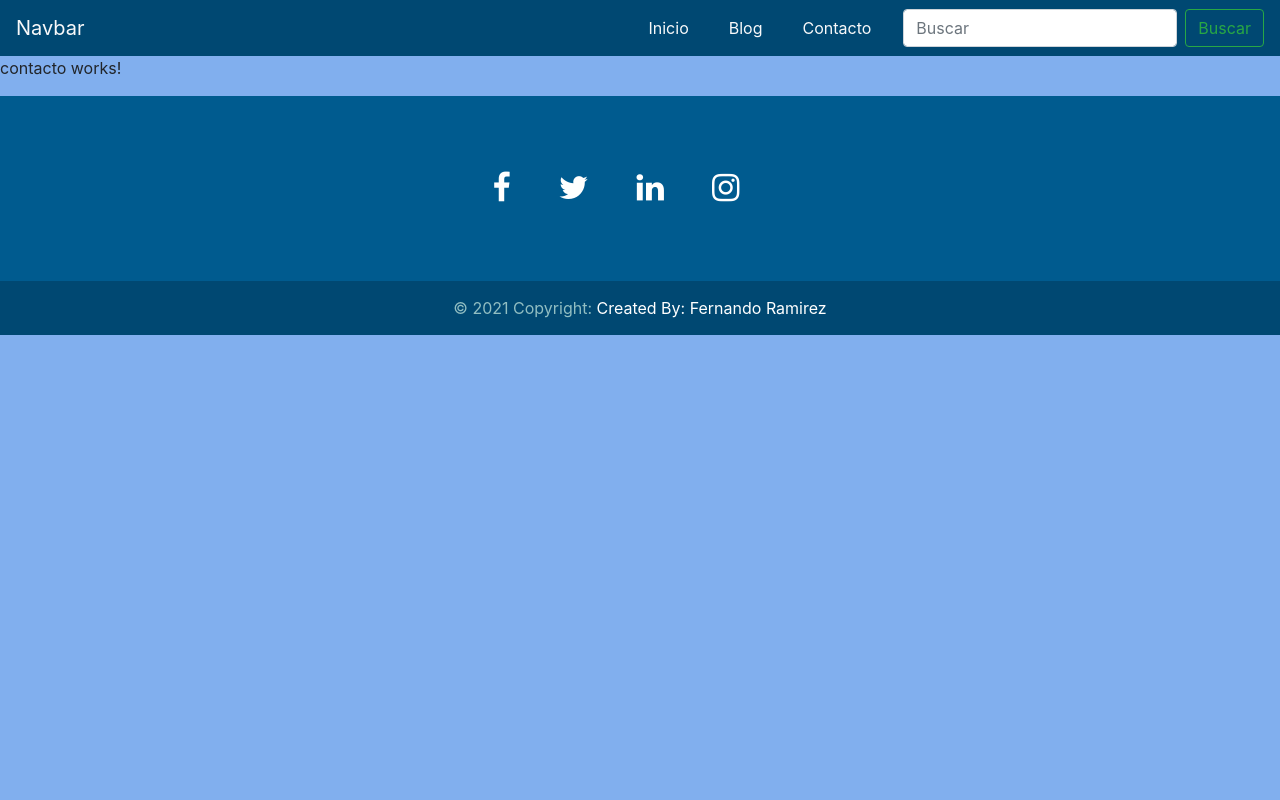
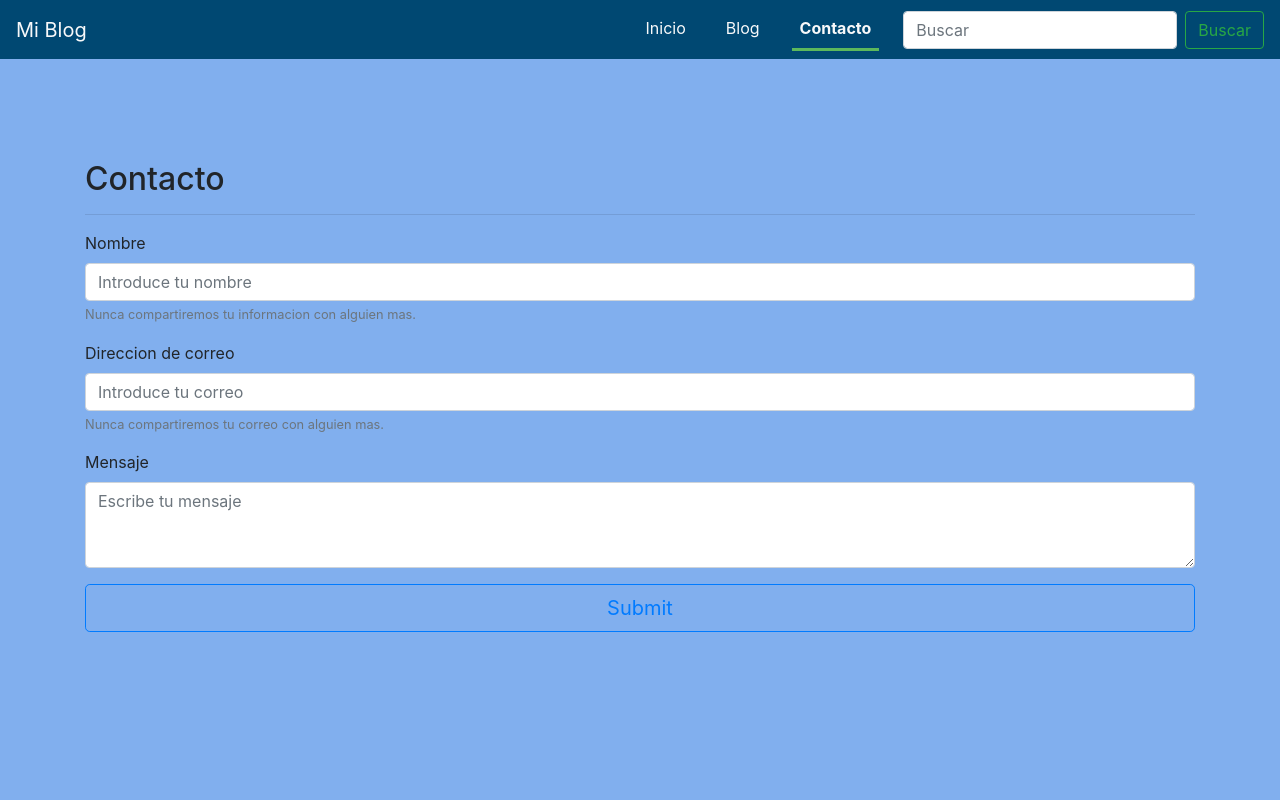
Before and after one commit to ferjavi40/blog-angular-proyecto, an Angular app: page /contacto in a window 1280 px wide. Shown: the top 800 px of the page. Built offline with nearby package versions, Linux system fonts and the light colour scheme.

Commit message:
añadiendo rutas a tarjetas

```diff
--- a/src/app/blog/pages/contacto/contacto.component.css
+++ b/src/app/blog/pages/contacto/contacto.component.css
@@ -0,0 +1,8 @@
+.container{
+    height: 100vh;
+}
+
+
+.espacio{
+    height: 20vh;
+}
--- a/src/app/blog/pages/contacto/contacto.component.html
+++ b/src/app/blog/pages/contacto/contacto.component.html
@@ -1 +1,36 @@
-<p>contacto works!</p>
+<div class="container">
+
+    <div class="espacio"></div>
+
+    <h2>Contacto</h2>
+    <hr>
+
+
+    <form>
+        <div class="form-group">
+            <label for="exampleInputEmail1">Nombre</label>
+            <input type="text" class="form-control" aria-describedby="emailHelp" placeholder="Introduce tu nombre">
+            <small class="form-text text-muted">Nunca compartiremos tu informacion con alguien
+                mas.</small>
+        </div>
+
+        <div class="form-group">
+            <label for="exampleInputEmail1">Direccion de correo</label>
+            <input type="email" class="form-control" aria-describedby="emailHelp" placeholder="Introduce tu correo">
+            <small class="form-text text-muted">Nunca compartiremos tu correo con alguien
+                mas.</small>
+        </div>
+
+        <div class="form-group">
+            <label for="exampleFormControlTextarea1">Mensaje</label>
+            <textarea class="form-control" rows="3" placeholder="Escribe tu mensaje"></textarea>
+        </div>
+
+        <button type="submit" class="btn btn-outline-primary btn-lg btn-block">Submit</button>
+    </form>
+
+
+
+
+
+</div>
--- a/src/app/blog/pages/home/home.component.html
+++ b/src/app/blog/pages/home/home.component.html
@@ -2,7 +2,7 @@
 
 
     <div class="container ">
-        <div class="jumbotron">
+        <div class="jumbotron mt-5">
             <h1 class="display-4">Hola, Bievenidos a mi blog!</h1>
             <p class="lead">Si quieres saber mas acerca de mis productos, ponte en contacto</p>
             <hr class="my-4">
@@ -13,7 +13,7 @@
 </div>
 
 
-<div class="container mb-5 text-center">
+<div class="container mt-5 text-center">
     <div class="row mt-5 align-items-center">
         <div class="col-md-3">
             <div class="card mb-3">
@@ -22,7 +22,10 @@
                     <h5 class="card-title">Card title</h5>
                     <p class="card-text">This is a wider card with supporting text below as a natural lead-in to
                         additional content. This content is a little bit longer.</p>
-                        <button type="button" class="btn btn-outline-primary btn-lg btn-block">Ver entrada...</button>
+                        <a routerLink="item">
+                            <button type="button" class="btn btn-outline-primary btn-lg btn-block">Ver entrada...</button>
+                        </a>
+
                     <p class="card-text"><small class="text-muted">Last updated 3 mins ago</small></p>
                 </div>
             </div>
--- a/src/app/shared/header/header.component.css
+++ b/src/app/shared/header/header.component.css
@@ -25,3 +25,21 @@
 .cursor{
     cursor: pointer;
 }
+
+
+.active{
+	font-weight: bold;
+    border-bottom: 3px solid #5cb85c;
+
+}
+
+
+/* efecto hoover */
+/* .zoom {
+    transition: transform .2s;
+}
+
+.zoom:hover {
+    transform: scale(1.2);
+
+} */
--- a/src/app/shared/header/header.component.html
+++ b/src/app/shared/header/header.component.html
@@ -1,5 +1,5 @@
-<nav class="navbar navbar-expand-lg navbar-light" style="background-color: #004872;">
-    <a class="navbar-brand text-light" href="#">Navbar</a>
+<nav class="navbar navbar-expand-lg navbar-light fixed-top " style="background-color: #004872;">
+    <a class="navbar-brand text-light" routerLink="">Mi Blog</a>
     <button class="navbar-toggler" type="button" data-toggle="collapse" data-target="#navbarSupportedContent"
         aria-controls="navbarSupportedContent" aria-expanded="false" aria-label="Toggle navigation">
         <span class="navbar-toggler-icon"></span>
@@ -8,13 +8,13 @@
     <div class="collapse navbar-collapse" id="navbarSupportedContent">
         <ul class="navbar-nav ml-auto ">
             <li class="nav-item mr-4" routerLinkActive="active" [routerLinkActiveOptions]="{exact: true}" >
-                <a class="nav-link text-light" routerLink="">Inicio</a>
+                <a class="nav-link text-light zoom" routerLink="">Inicio</a>
             </li>
             <li class="nav-item mr-4" routerLinkActive="active">
-                <a class="nav-link text-light" routerLink="blog">Blog</a>
+                <a class="nav-link text-light zoom" routerLink="blog">Blog</a>
             </li>
             <li class="nav-item mr-4" routerLinkActive="active">
-                <a class="nav-link text-light" routerLink="contacto">Contacto</a>
+                <a class="nav-link text-light zoom" routerLink="contacto">Contacto</a>
             </li>
 
 
```
